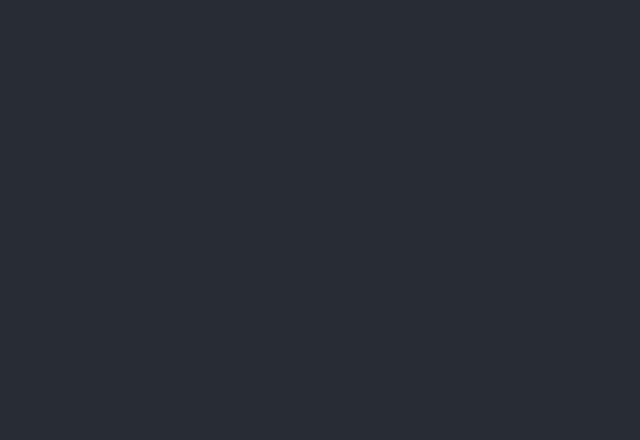
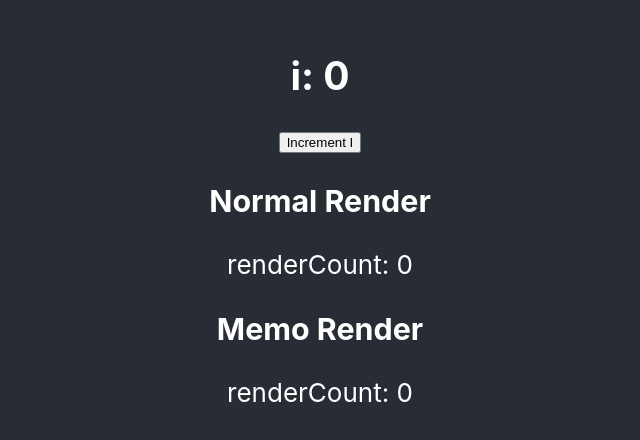
Before and after one commit to mikegoodstadt/udemy-react-hooks-course, a React (Create React App) app: page / in a window 1280 px wide. Shown: the part 186-626 px from the top of the page, without its empty margins (320-960 px from the left). Built offline with nearby package versions, Linux system fonts and the light colour scheme.

Commit message:
memo child

```diff
--- a/src/App.js
+++ b/src/App.js
@@ -1,10 +1,27 @@
-import React from 'react';
+import React, {useState, useMemo} from 'react';
 import './App.scss';
+import Child from './components/child';
 
 function App() {
+  const [i, setI] = useState(0);
+
+  function onClickHandle(e) {
+    setI(i + 1);
+  }
+
+  const memoChild = useMemo(() => {
+    return <Child></Child>
+  }, [i]);
+
   return (
     <div className='App'>
       <header className='App-header'>
+        <h2>i: {i}</h2>
+        <button onClick={onClickHandle}>Increment I</button>
+        <h3>Normal Render</h3>
+        <Child></Child>
+        <h3>Memo Render</h3>
+        {memoChild}
       </header>
     </div>
   );
--- /dev/null
+++ b/src/components/child.js
@@ -0,0 +1,13 @@
+import React, {useEffect} from 'react';
+
+let renderCount = 0;
+
+function Child() {
+  useEffect(() => {
+    renderCount++;
+  })
+
+  return <div>renderCount: {renderCount}</div>
+}
+
+export default Child;
```
